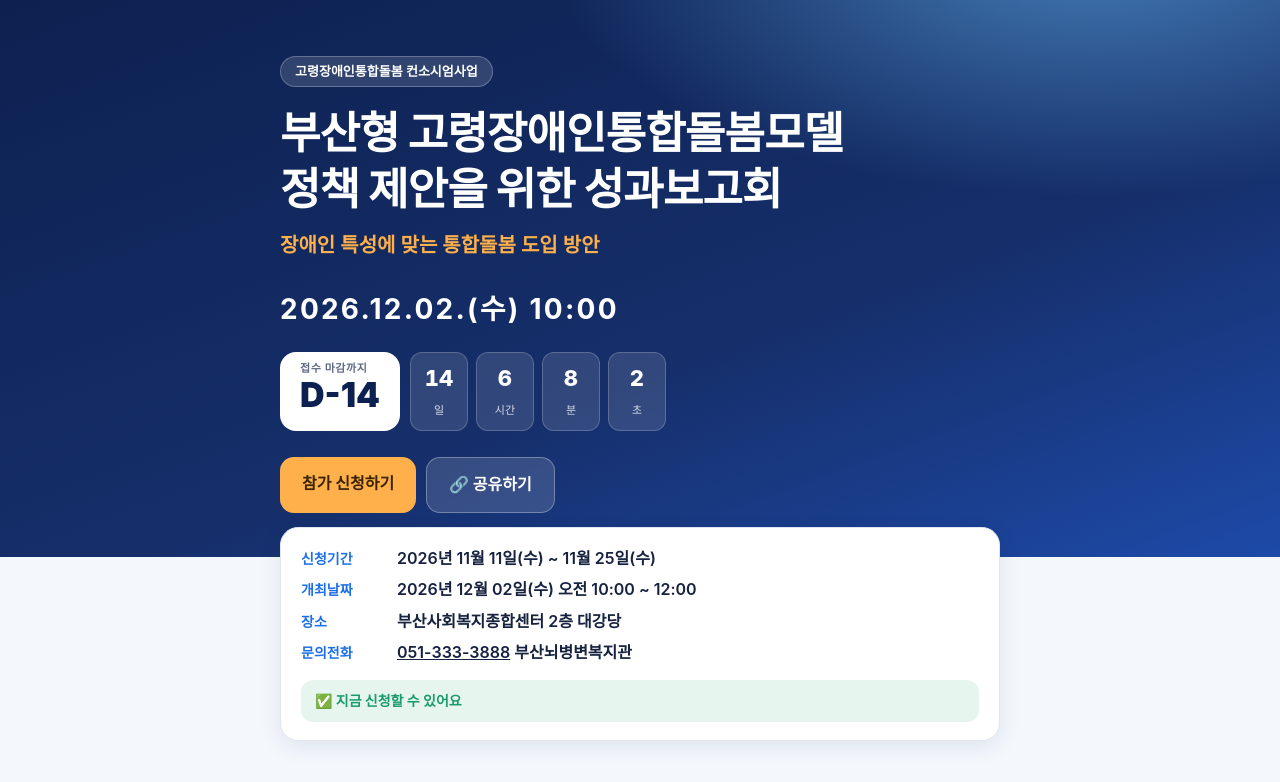
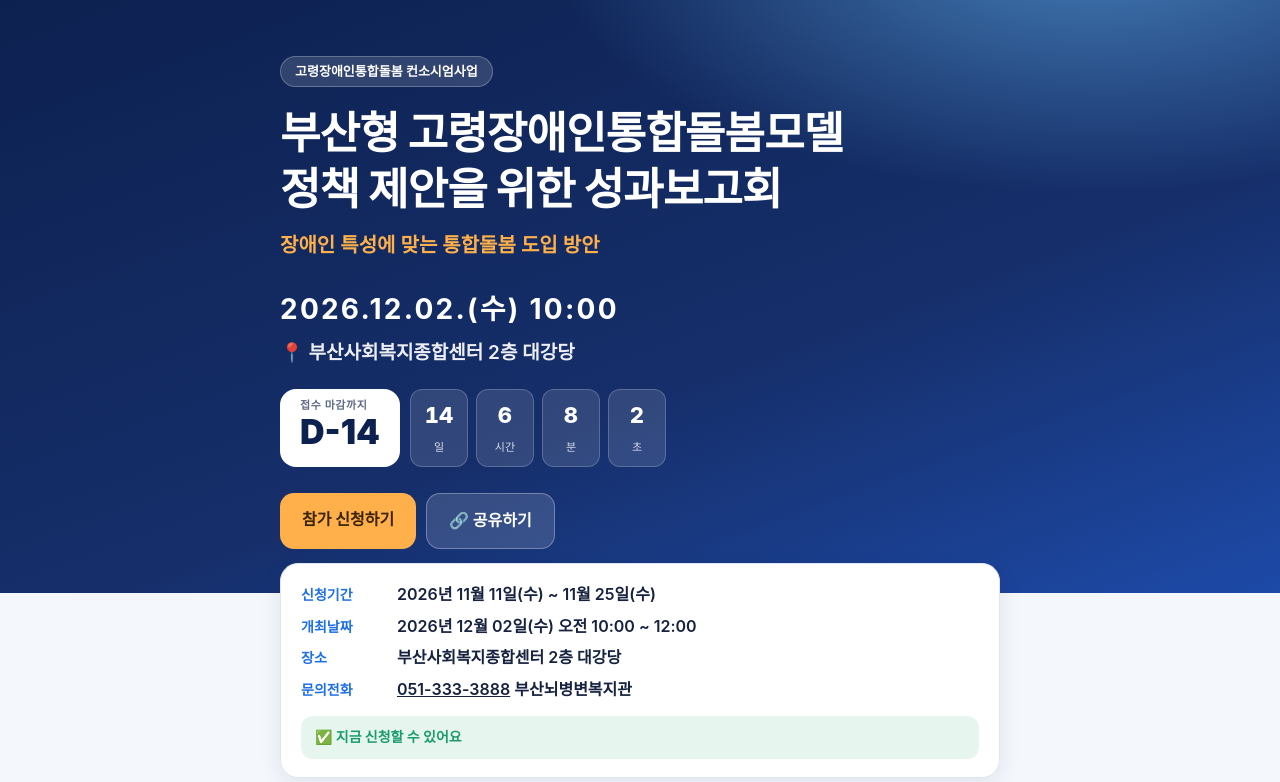
Before and after one commit to cpbusan/261202, a plain HTML site: page index.html in a window 1280 px wide. Shown: the top 782 px of the page. Drawn offline with Linux system fonts and the light colour scheme; a web font is replaced by a local one.

Commit message:
Add files via upload

```diff
--- a/index.html
+++ b/index.html
@@ -30,6 +30,7 @@ a{color:inherit}
 .hero h1{font-size:clamp(28px,7vw,44px);line-height:1.28;font-weight:800;letter-spacing:-.02em}
 .hero .sub{margin-top:12px;font-size:clamp(16px,4vw,20px);color:var(--orange);font-weight:600}
 .date{margin-top:26px;font-size:clamp(20px,5.2vw,28px);font-weight:700;letter-spacing:.08em}
+.venue{margin-top:6px;font-size:clamp(15px,4vw,19px);font-weight:600;color:rgba(255,255,255,.92)}
 .dday{display:flex;gap:10px;margin-top:20px;flex-wrap:wrap;align-items:stretch}
 .dday .big{background:#fff;color:var(--navy);border-radius:16px;padding:10px 20px;font-size:34px;font-weight:900;line-height:1.2}
 .dday .big small{display:block;font-size:11px;font-weight:600;color:var(--muted);letter-spacing:.05em}
@@ -139,6 +140,7 @@ footer b{color:#fff}
     <h1>부산형 고령장애인통합돌봄모델<br>정책 제안을 위한 성과보고회</h1>
     <p class="sub">장애인 특성에 맞는 통합돌봄 도입 방안</p>
     <p class="date">2026.12.02.(수) 10:00</p>
+    <p class="venue" id="heroVenue" hidden></p>
     <div class="dday">
       <div class="big"><small>접수 마감까지</small><span id="ddayText">D-?</span></div>
       <div class="cd" id="cd">
@@ -315,6 +317,7 @@ const T = s => new Date(s).getTime();
 if (CONFIG.VENUE) {
   $('#venueDt').hidden = false; $('#venueDd').hidden = false;
   $('#venueDd').textContent = CONFIG.VENUE;
+  $('#heroVenue').hidden = false; $('#heroVenue').textContent = '📍 ' + CONFIG.VENUE;
 }
 
 /* ===== D-day / 카운트다운 ===== */
```
